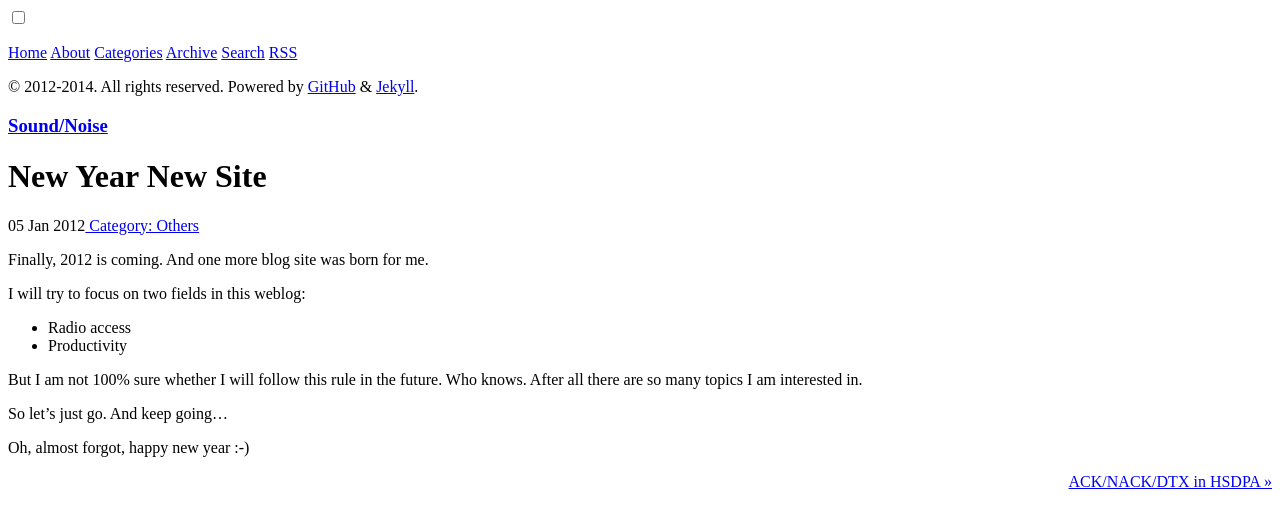
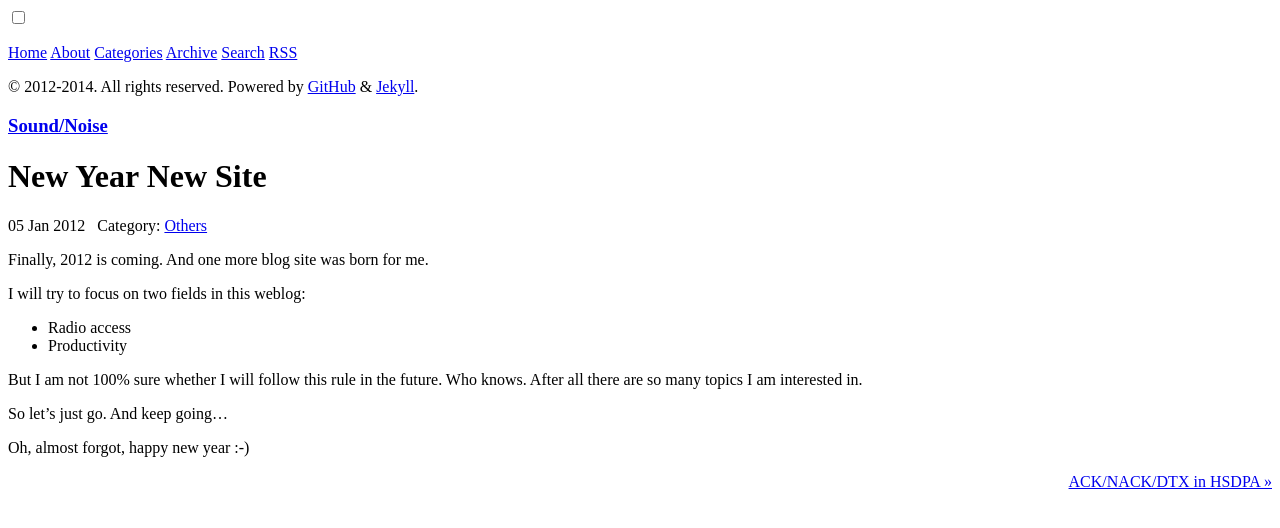
Before and after one commit to happybit/happybit.github.io, a Jekyll site: the page built from _posts/2012-01-05-new-year-new-site.markdown, in a window 1280 px wide. Shown: the top 528 px of the page. Built offline with Jekyll 4.4.1, drawn with Linux system fonts in a browser that asks for light colours; comment, search, counter and statistics services are not loaded.

Commit message:
minor update

```diff
--- a/_layouts/post.html
+++ b/_layouts/post.html
@@ -4,7 +4,7 @@
 
 <div class="post">
   <h1 class="post-title">{{ page.title }}</h1>
-  <span class="post-date">{{ page.date | date_to_string }}{% for category in page.categories %}<a href="{{ site.url }}/categories.html#{{ category }}" title="Pages categorized {{ category }}" rel="category">   Category: {{ category }}</a>{% unless forloop.last %} &bull; {% endunless %}{% endfor %}</span>
+  <span class="post-date">{{ page.date | date_to_string }}&nbsp;&nbsp;&nbsp;Category: {% for category in page.categories %}<a href="{{ site.url }}/categories.html#{{ category }}" title="Pages categorized {{ category }}" rel="category">{{ category }}</a>{% unless forloop.last %} &bull; {% endunless %}{% endfor %}</span>
   {{ content }}
 </div>
 
```
